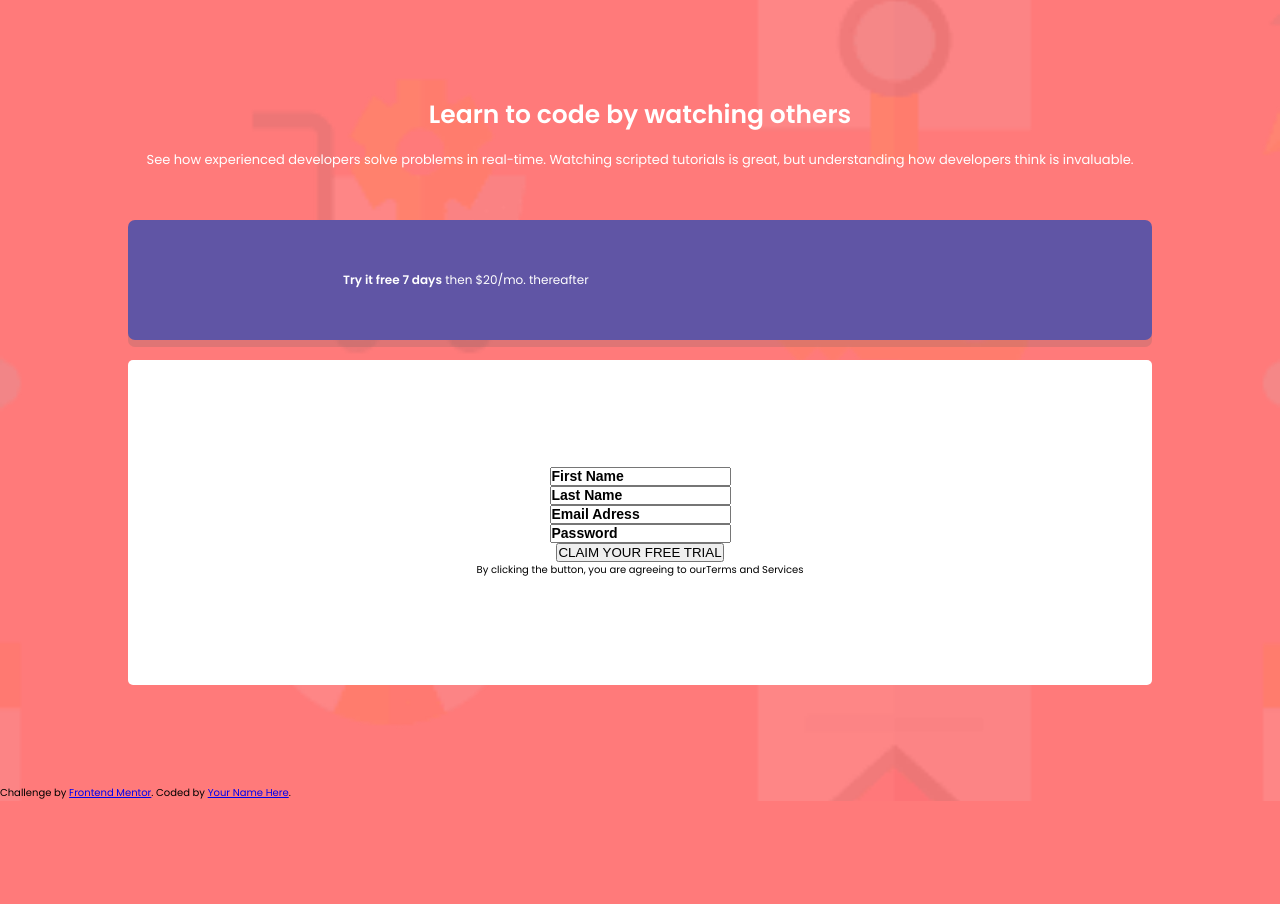
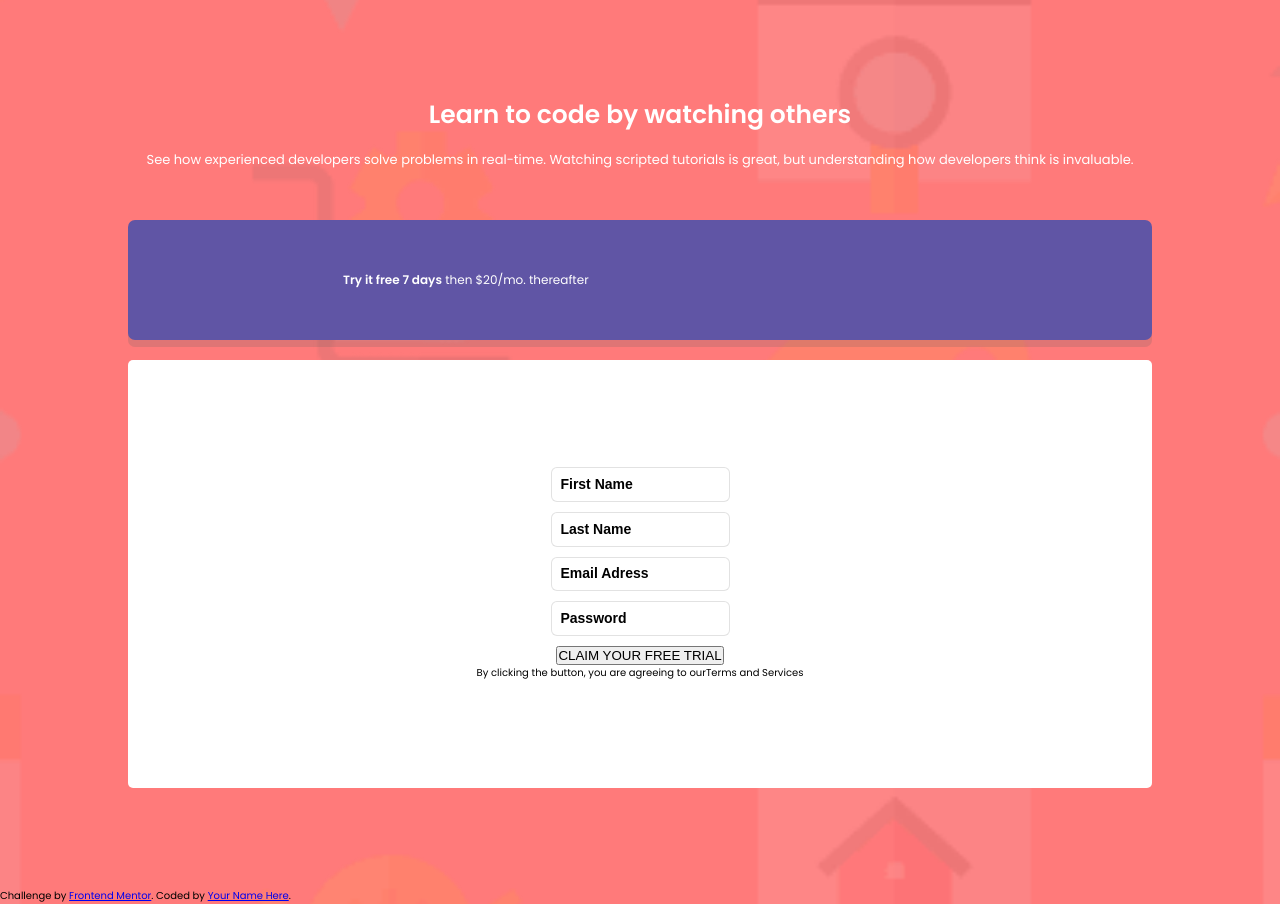
Before and after one commit to NorMenMe/frontend-mentor-signup-form, a website: page src/index.html in a window 1280 px wide. Before the commit the page ends 801 px from the top, so only its background shows below. Drawn offline with Linux system fonts and the light colour scheme.

```diff
--- a/src/scss/main.scss
+++ b/src/scss/main.scss
@@ -76,6 +76,10 @@
           // min-width: 2rem;
           max-width: 100%;
           box-sizing: border-box;
+          padding: 5%;
+          margin-bottom: 1rem;
+          border: 1px solid #8080803b;
+          border-radius: 6px;
         }
       }
     }
```
Also changed, not shown: src/styles/main.css, 1 other file.
